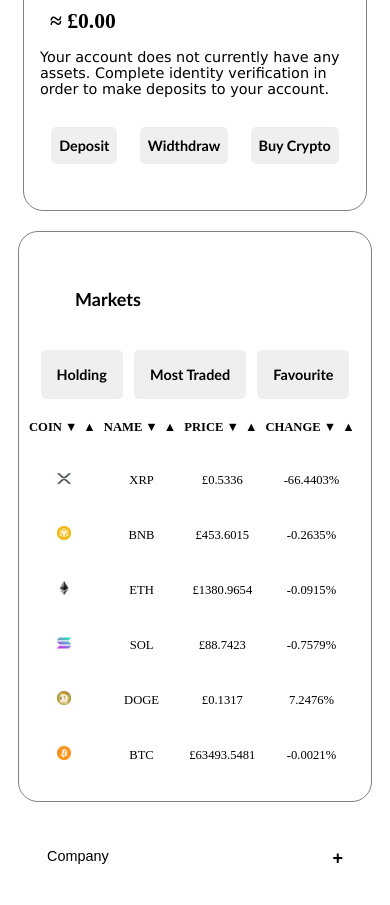
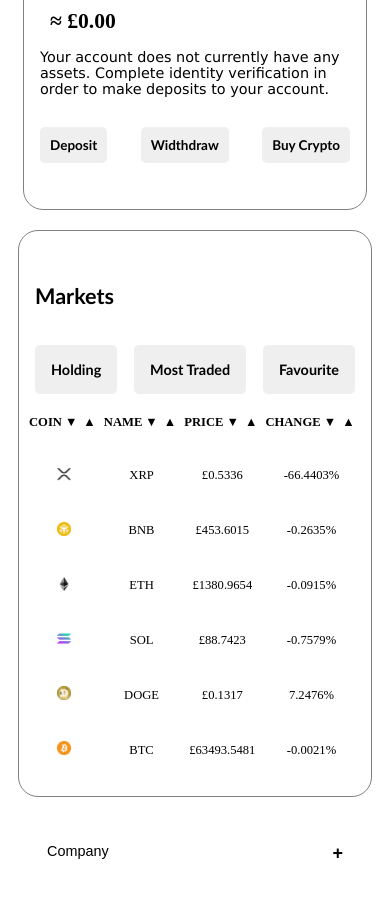
Before and after one commit to Nonyeah/crypto-simulation, a React (Vite) app: page /#/ in a window 390 px wide. Shown: the part 920-1825 px from the top of the page. Built offline with nearby package versions, Linux system fonts and the light colour scheme.

Commit message:
adjusted buttons

```diff
--- a/src/App.css
+++ b/src/App.css
@@ -392,8 +392,12 @@ font-family: Verdana, Geneva, Tahoma, sans-serif;
 
 .balance-container .static-buttons {
   display: flex;
-  justify-content: space-around;
+  justify-content: space-between;
   margin: 30px 0;
+}
+
+.balance-container button.active{
+  background-color: #3de63d;
 }
 
 .balance-container button {
@@ -486,14 +490,14 @@ font-family: Verdana, Geneva, Tahoma, sans-serif;
  color:#000;
 }
 
-.markets-container h4{
+.markets-container h5{
   font-size: 1.2rem;
   font-family: 'Gill Sans', 'Gill Sans MT', Calibri, 'Trebuchet MS', sans-serif;
 }
 
 .markets-container .buttons-container {
   display:flex;
-  justify-content: space-around;
+  justify-content: space-between;
   margin: 0;
   padding: 0;
 }
@@ -509,6 +513,9 @@ font-family: Verdana, Geneva, Tahoma, sans-serif;
   border-radius: 5px;
   font-size: 1rem;
 
+}
+.buttons-container button.active{
+  background-color: #3de63d;
 }
 
 
@@ -948,8 +955,8 @@ justify-content: space-between;
   margin: 30px 0;
 }
 .balance-container .static-buttons button{
-  padding: 10px 8px;
-  font-size: 0.8rem;
+  padding: 10px;
+  font-size: 0.75rem;
 }
 
 .fund-account ul {
--- a/src/Balance.tsx
+++ b/src/Balance.tsx
@@ -5,6 +5,7 @@ export default function Balance() {
   const [showcurrency, setshowcurrency] = useState<boolean>(false);
   const [closecurrency, setclosecurrency] = useState<boolean>(false);
   const [navlabeltext, setnavlabeltext] = useState<string>(" ");
+  const [active, setactive] = useState<number>(10);
   const currencyRef = useRef<HTMLDivElement | null>(null);
 
   useEffect(() => {
@@ -30,6 +31,7 @@ export default function Balance() {
     );
     if (objLabelMatch) {
       setnavlabeltext(objLabelMatch.message);
+      setactive(id);
     }
   }
 
@@ -51,7 +53,7 @@ export default function Balance() {
           </p>
           <div className="static-buttons">
             {tabMenu.map((title) => (
-              <button onClick={() => tabNav(title.id)} key={title.id}>
+              <button className={ title.id === active ? "active" : ""} onClick={() => tabNav(title.id)} key={title.id}>
                 {title.label}
               </button>
             ))}
@@ -85,7 +87,7 @@ export default function Balance() {
           </p>
           <div className="static-buttons">
             {tabMenu.map((title) => (
-              <button onClick={() => tabNav(title.id)} key={title.id}>
+              <button className={ title.id === active ? "active" : ""}  onClick={() => tabNav(title.id)} key={title.id}>
                 {title.label}
               </button>
             ))}
@@ -121,7 +123,7 @@ export default function Balance() {
           </p>
           <div className="static-buttons">
             {tabMenu.map((title) => (
-              <button onClick={() => tabNav(title.id)} key={title.id}>
+              <button className={ title.id === active ? "active" : ""}  onClick={() => tabNav(title.id)} key={title.id}>
                 {title.label}
               </button>
             ))}
--- a/src/Markets.tsx
+++ b/src/Markets.tsx
@@ -139,6 +139,7 @@ export default function Markets() {
     data[1].content
   );
   const [ispositive, setispositive] = useState<boolean>(false);
+  const [active, setactive] = useState<number>(10);
 
   useEffect(() => {
     let timerId: number;
@@ -248,7 +249,7 @@ export default function Markets() {
 
   const labelArray = navLabels.map((label) => (
     <li key={label.id}>
-      <button
+      <button className={ label.id === active ? "active" : ""}
         type="button"
         onClick={() => {
           displayTable(label.id);
@@ -263,12 +264,15 @@ export default function Markets() {
     const buttonSelected: Data | undefined = data.find(
       (button) => button.id === navlabelId
     );
-    if (buttonSelected) setcryptodata(buttonSelected.content);
+    if (buttonSelected) {
+      setcryptodata(buttonSelected.content);
+      setactive(navlabelId);
+    }
   };
 
   return (
     <div className="markets-container">
-      <h4>Markets</h4>
+      <h5>Markets</h5>
       <ul className="buttons-container">{labelArray}</ul>
       <div className="markets-content">
         {" "}
```
